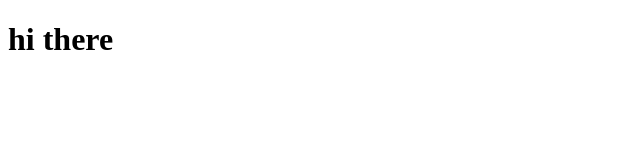
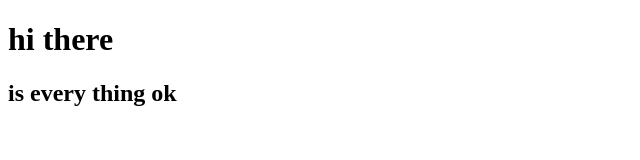
Before and after one commit to mollamihret-spec/molish, a plain HTML site: page index.html in a window 1280 px wide. Shown: the whole page, without its empty margins (0-640 px from the left). Drawn offline with Linux system fonts and the light colour scheme.

Commit message:
another update

```diff
--- a/index.html
+++ b/index.html
@@ -7,5 +7,6 @@
 </head>
 <body>
     <h1>hi there</h1>
+    <h2>is every thing ok</h2>
 </body>
 </html>
```
